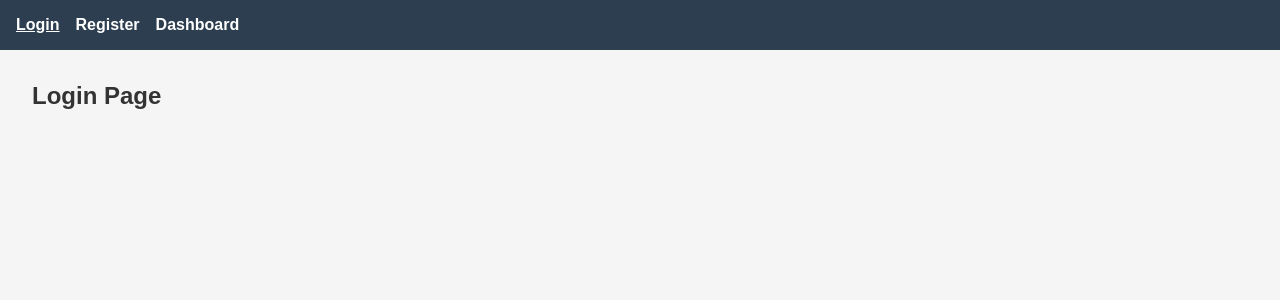
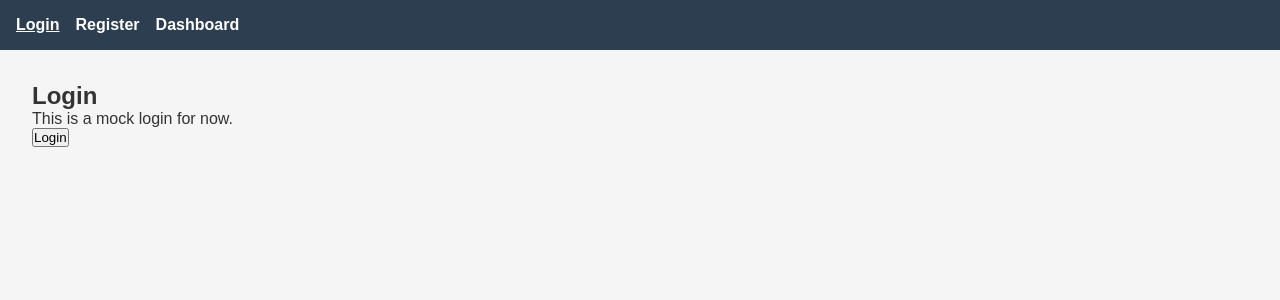
Before and after one commit to farwara/StudentTaskPlanner, a React (Vite) app: page / in a window 1280 px wide. Shown: the top 300 px of the page. Built offline with nearby package versions, Linux system fonts and the light colour scheme.

Commit message:
feat:add mock login flow using auth context

```diff
--- a/src/pages/Login.jsx
+++ b/src/pages/Login.jsx
@@ -1,8 +1,27 @@
+
+
+
+import { useContext } from 'react';
+import { AuthContext } from '../context/AuthContext';
+import { useNavigate } from 'react-router-dom';
+
 function Login() {
+    const { login } = useContext(AuthContext);
+    const navigate = useNavigate();
+
+    const handleLogin = () => {
+        // mock user data
+        login({ username: 'student' });
+        navigate('/dashboard');
+    };
+
     return (
+        <div>
+            <h2>Login</h2>
+            <p>This is a mock login for now.</p>
+            <button onClick={handleLogin}>Login</button>
+        </div>
+    );
+}
 
-     <h2>Login Page</h2>
-
-);
-}
 export default Login;
```
Also changed, not shown: src/App.jsx (+5 -5 lines).
